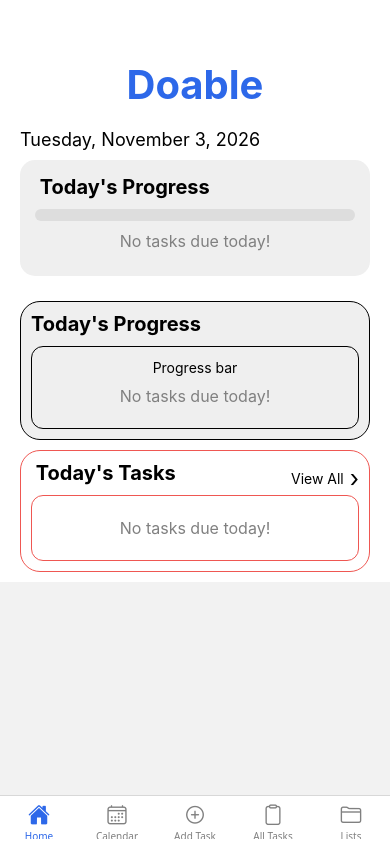
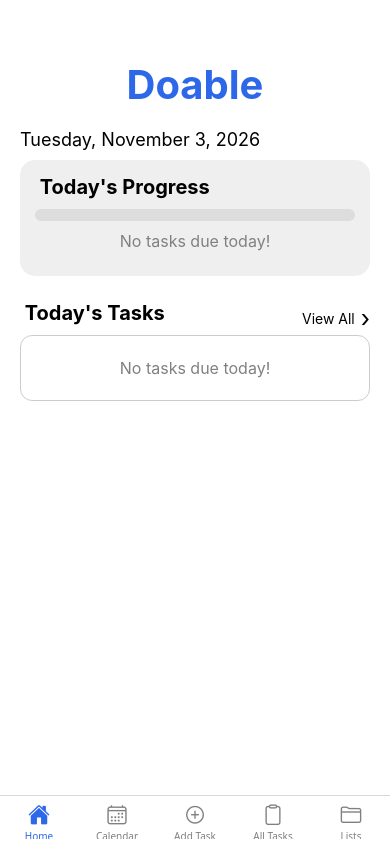
Before and after one commit to juliadicostanzo/Doable, a React Native app: screen / in a window 390 px wide. Built offline with nearby package versions, Linux system fonts and the light colour scheme.

Commit message:
added comments changed design

```diff
--- a/App.js
+++ b/App.js
@@ -19,10 +19,10 @@ export default function App() {
 
   // Hardcoded Tasks
   const [tasks, setTasks] = useState([
-    {id: "1", title: "Lab 7", list: "Mobile", dueDate: "11/9/26", time: "11:59 PM", location: "", notes: "", completed: true},
-    {id: "2", title: "Lab 8", list: "Mobile", dueDate: "11/10/26", time: "11:59 PM", location: "", notes: "", completed: false},
-    {id: "3", title: "Lab 9", list: "Mobile", dueDate: "11/11/26", time: "11:59 PM", location: "", notes: "", completed: false},
-    {id: "4", title: "Lab 10", list: "Mobile", dueDate: "11/12/26", time: "11:59 PM", location: "", notes: "", completed: false},
+    {id: "1", title: "Lab 7", list: "Mobile", dueDate: "11/12/26", time: "11:59 PM", location: "", notes: "", completed: false},
+    {id: "2", title: "Lab 8", list: "Mobile", dueDate: "11/13/26", time: "11:59 PM", location: "", notes: "", completed: false},
+    {id: "3", title: "Lab 9", list: "Mobile", dueDate: "11/14/26", time: "11:59 PM", location: "", notes: "", completed: false},
+    {id: "4", title: "Lab 10", list: "Mobile", dueDate: "11/15/26", time: "11:59 PM", location: "", notes: "", completed: false},
   ]);
   const [nextId, setNextId] = useState(3);
 
@@ -43,26 +43,27 @@ export default function App() {
   ]);
 
   // Function to addTask
-  const addTask = (newTask) => { //newTask = task object from addTaskScreen.js
-    const taskToAdd = { //creates final version of task
+  const addTask = (newTask) => { // newTask = task object from addTaskScreen.js
+    const taskToAdd = { // Creates final version of task
       id: String(nextId), // Convert the nextId to a string
-      ...newTask, //copies all other properties from newTask into taskToAdd
+      ...newTask, // Copies all other properties from newTask into taskToAdd
       completed: false
     };
-    setTasks([...tasks, taskToAdd]); // updates tasks array
-    setNextId(nextId + 1); // increases ID counter
+    setTasks([...tasks, taskToAdd]); // Updates tasks array
+    setNextId(nextId + 1); // Increases ID counter
   };
 
   // Function to addList
-  const addList = (newList) => { //newList = task object from ListsScreen.js
-    const listToAdd = { //creates final version of list
+  const addList = (newList) => { // newList = task object from ListsScreen.js
+    const listToAdd = { // Creates final version of list
       id: String(nextListId), // Convert the nextListId to a string
-      ...newList //copies all other properties from newList into listToAdd
+      ...newList // Copies all other properties from newList into listToAdd
     };
-    setLists([...lists, listToAdd]);
-    setNextListId(nextListId + 1);
+    setLists([...lists, listToAdd]); // Updates lists array
+    setNextListId(nextListId + 1); // Increases ID counter
   };
 
+  // Function to toggleTaskCompleted
   const toggleTaskCompleted = (taskId) => { // taskId = task id of the task click
     setTasks( // Updates tasks array
       tasks.map((task) => // Loop through all tasks
@@ -72,6 +73,7 @@ export default function App() {
       )
     );
   };
+
 
   function ListsNavigator() {
     return (
@@ -104,9 +106,9 @@ export default function App() {
     <NavigationContainer>
       <Tab.Navigator
         screenOptions={({ route }) => ({
-          headerShown: false, //hides built in header
+          headerShown: false, // Hides built in header
 
-          tabBarIcon: ({ focused, color, size }) => {
+          tabBarIcon: ({ focused, color }) => {
             let iconName;
 
             if (route.name === 'Home') {
@@ -126,11 +128,7 @@ export default function App() {
             }
 
             return (
-              <Ionicons
-                name={iconName}
-                size={22}
-                color={color}
-              />
+              <Ionicons name={iconName} size={22} color={color}/>
             );
           },
           tabBarActiveTintColor: '#2d68e9',
@@ -152,12 +150,14 @@ export default function App() {
 
         <Tab.Screen name="Add Task">
           {() => (
+            // AddTaskScreen is passed the addTask function as a prop
             <AddTaskScreen onAddTask={addTask}/>
           )}
         </Tab.Screen>
 
         <Tab.Screen name="All Tasks">
           {() => (
+            // AllTasksScreen is passed the tasks array as a prop
             <AllTasksScreen tasks={tasks} />
           )}
         </Tab.Screen>
--- a/screens/AddTaskScreen.js
+++ b/screens/AddTaskScreen.js
@@ -1,5 +1,5 @@
 import { useState } from 'react';
-import { View, Text, TextInput, TouchableOpacity, StyleSheet, Alert } from 'react-native';
+import { ScrollView, Text, TextInput, TouchableOpacity, StyleSheet, Alert } from 'react-native';
 
 export function AddTaskScreen({ onAddTask }) {
 
@@ -51,7 +51,7 @@ export function AddTaskScreen({ onAddTask }) {
   };
 
   return (
-    <View style={styles.pageContainer}>
+    <ScrollView style={styles.pageContainer}>
       <Text style={styles.pageTitle}>Add Task</Text>
       <Text style={styles.inputBoxLabel}>Task name</Text>
 
@@ -100,7 +100,7 @@ export function AddTaskScreen({ onAddTask }) {
         <Text style={styles.saveTaskButtonText}>Save Task</Text>
       </TouchableOpacity>
 
-    </View>
+    </ScrollView>
   );
 }
 
--- a/screens/HomeScreen.js
+++ b/screens/HomeScreen.js
@@ -1,5 +1,7 @@
 import { ScrollView, Text, View, StyleSheet, TouchableOpacity } from 'react-native';
 import { TodayTask } from '../components/TodayTask.js';
+import Ionicons from '@expo/vector-icons/Ionicons';
+
 
 export function HomeScreen({ navigation, tasks, onToggleTaskComplete }) {
 
@@ -25,7 +27,7 @@ export function HomeScreen({ navigation, tasks, onToggleTaskComplete }) {
   const completedTaskPercent = allTasksCount === 0 ? '0%' : todayCompletedTasks.length / allTasksCount * 100 + '%';
 
   return (
-    <ScrollView contentContainerStyle={styles.pageContainer}>
+    <ScrollView style={styles.pageContainer}>
 
       <View style={styles.logoContainer}>
         <Text style={styles.logo}>Doable</Text>
@@ -49,47 +51,34 @@ export function HomeScreen({ navigation, tasks, onToggleTaskComplete }) {
           <Text style={styles.progressText}> {todayCompletedTasks.length} of {allTasksCount} tasks complete </Text>
         )}
       </View>
+      {/* Progress Section End */}
 
-
-      {/* OLD Progress Section */}
-      <View style={styles.todaysProgressContainer}>
-        <Text style={styles.todayTitle}>
-          Today's Progress
-        </Text>
-
-        <View style={styles.progressBox}>
-          <Text>Progress bar</Text>
-          {todayTasks.length === 0 ? (
-              <Text style={styles.noTasksText}>No tasks due today!</Text>
-            ) : (<Text >{todayCompletedTasks.length} out of {todayTasks.length} tasks done</Text>)}
-        </View>
-      </View>
-
-      <View style={styles.space}/>
-
-      <View style={styles.todaysTasksContainer}>
-
+      {/* Task Section */}
       <View style={styles.sectionHeader}>
-          <Text style={styles.todayTitle}> Today's Tasks </Text>
+        <Text style={styles.sectionTitle}> Today's Tasks </Text>
         <TouchableOpacity style={styles.viewAllContainer} onPress={() => navigation.navigate('All Tasks')}>
           <Text style={styles.viewAllText}>View All</Text>
           <Text style={styles.viewAllArrow}>›</Text>
-
         </TouchableOpacity>
       </View>
 
-          <View style={styles.todayTaskBox}>
+        <View style={styles.taskContainer}>
           {todayTasks.length === 0 ? (
             <Text style={styles.noTasksText}>No tasks due today!</Text>
           ) : (
           todayTasks.map((task, index) => (
             <View key={task.id}>
-                <TouchableOpacity>
+              <TouchableOpacity style={styles.taskRow} onPress={() => onToggleTaskComplete(task.id)}>
+
+                <Ionicons name="radio-button-off" size={24} color= '#2d68e9' style={styles.completeButton}/>
+
+                <View style={styles.taskContent}>
                   <TodayTask
                     title={task.title}
                     list={task.list}
                     time={task.time}
                   />
+                </View>
               </TouchableOpacity>
 
               {index < todayTasks.length - 1 && (
@@ -99,9 +88,8 @@ export function HomeScreen({ navigation, tasks, onToggleTaskComplete }) {
           ))
           )}
         </View>
-      </View>
+        {/* Task Section End */}
 
-      <View style={styles.space}/>
 
 
         {/* <StatusBar style="auto" /> */}
@@ -117,6 +105,7 @@ const styles = StyleSheet.create({
     paddingTop: 60,
   },
 
+  // Logo
   logoContainer: {
     alignItems: 'center',
     marginBottom: 20,
@@ -129,6 +118,7 @@ const styles = StyleSheet.create({
     color: '#2d68e9',
   },
 
+  // Date
   dateContainer: {
     marginBottom: 10,
   },
@@ -137,60 +127,48 @@ const styles = StyleSheet.create({
     fontSize: 18,
   },
 
-  todaysProgressContainer: {
-    backgroundColor: '#efefef',
-    padding: 10,
-    borderColor: 'black',
-    borderRadius: 20,
-    borderWidth: 1,
-  },
-
-  progressBox: {
-    alignItems: 'center',
-    borderColor: 'black',
-    borderWidth: 1,
-    borderRadius: 12,
-    padding: 12,
-    width: '100%',
-  },
-
-  space: {
-    paddingTop: 10
-  },
-
-  todaysTasksContainer: {
-    //backgroundColor: '#f8d5d3',
-    padding: 10,
-    borderColor: '#ef5752',
-    borderRadius: 20,
-    borderWidth: 1,
-  },
-
-  todayTitle: {
+  // Today's Progress, To Do's
+  sectionTitle: {
     fontSize: 20,
     fontWeight: 'bold',
     marginBottom: 10,
   },
 
-  todayTaskBox: {
-    borderColor: '#ef5752',
-    borderWidth: 1,
-    borderRadius: 12,
-    padding: 12,
-    width: '100%',
+  //Progress
+  progressContainer: {
+    backgroundColor: '#efefef',
+    borderRadius: 15,
+    padding: 15,
+    marginBottom: 25,
   },
 
-  divider: {
-    height: 1,
-    backgroundColor: '#4e4c4c',
-    margin: 8,
+  progressBarBackground: {
+    height: 12,
+    backgroundColor: '#dddddd',
+    borderRadius: 6,
+    overflow: 'hidden',
   },
+
+  noTasksText: {
+    textAlign: 'center',
+    fontSize: 16,
+    color: 'gray',
+    paddingVertical: 10,
+  },
+
+  progressText: {
+    marginTop: 8,
+    fontSize: 14,
+  },
+
+  // Today's Tasks & View all container
   sectionHeader: {
     flexDirection: 'row',
     justifyContent: 'space-between',
     alignItems: 'center',
   },
 
+  // View all >
   viewAllContainer: {
     flexDirection: 'row',
     alignItems: 'center',
@@ -205,35 +183,31 @@ const styles = StyleSheet.create({
     fontSize: 24,
   },
 
-  noTasksText: {
-    textAlign: 'center',
-    fontSize: 16,
-    color: 'gray',
-    paddingVertical: 10,
-  },
-
-  progressContainer: {
-    backgroundColor: '#efefef',
-    borderRadius: 15,
-    padding: 15,
+  taskContainer: {
+    borderWidth: 1,
+    borderColor: '#cccccc',
+    borderRadius: 12,
+    padding: 12,
     marginBottom: 25,
   },
 
-  progressBarBackground: {
-    height: 12,
-    backgroundColor: '#dddddd',
-    borderRadius: 6,
-    overflow: 'hidden',
+  taskRow: {
+    flexDirection: 'row',
+    alignItems: 'center',
   },
 
-  progressText: {
-    marginTop: 8,
-    fontSize: 14,
+  completeButton: {
+    marginRight: 10,
   },
 
-  sectionTitle: {
-    fontSize: 20,
-    fontWeight: 'bold',
-    marginBottom: 10,
+  taskContent: {
+    flex: 1,
   },
+
+  divider: {
+    height: 1,
+    backgroundColor: '#4e4c4c',
+    margin: 8,
+  },
+
 });
--- a/screens/ListDetailScreen.js
+++ b/screens/ListDetailScreen.js
@@ -33,7 +33,7 @@ export function ListDetailScreen({ route, navigation, tasks, onToggleTaskComplet
       </View>
 
       {/* Task Section */}
-      <Text style={styles.sectionTitle}>Tasks</Text>
+      <Text style={styles.sectionTitle}>To Do</Text>
       <View style={styles.taskContainer}>
         {listTasks.length === 0 ? (
           <Text style={styles.noTasksText}>No tasks</Text>
@@ -60,7 +60,7 @@ export function ListDetailScreen({ route, navigation, tasks, onToggleTaskComplet
       </View>
 
       {/* Completed Task Section */}
-      <Text style={styles.sectionTitle}>Completed Tasks</Text>
+      <Text style={styles.sectionTitle}>Done</Text>
 
       <View style={styles.taskContainer}>
         {listCompletedTasks.length === 0 ? (
```
Lines whose indentation alone changed are shown as unchanged.
